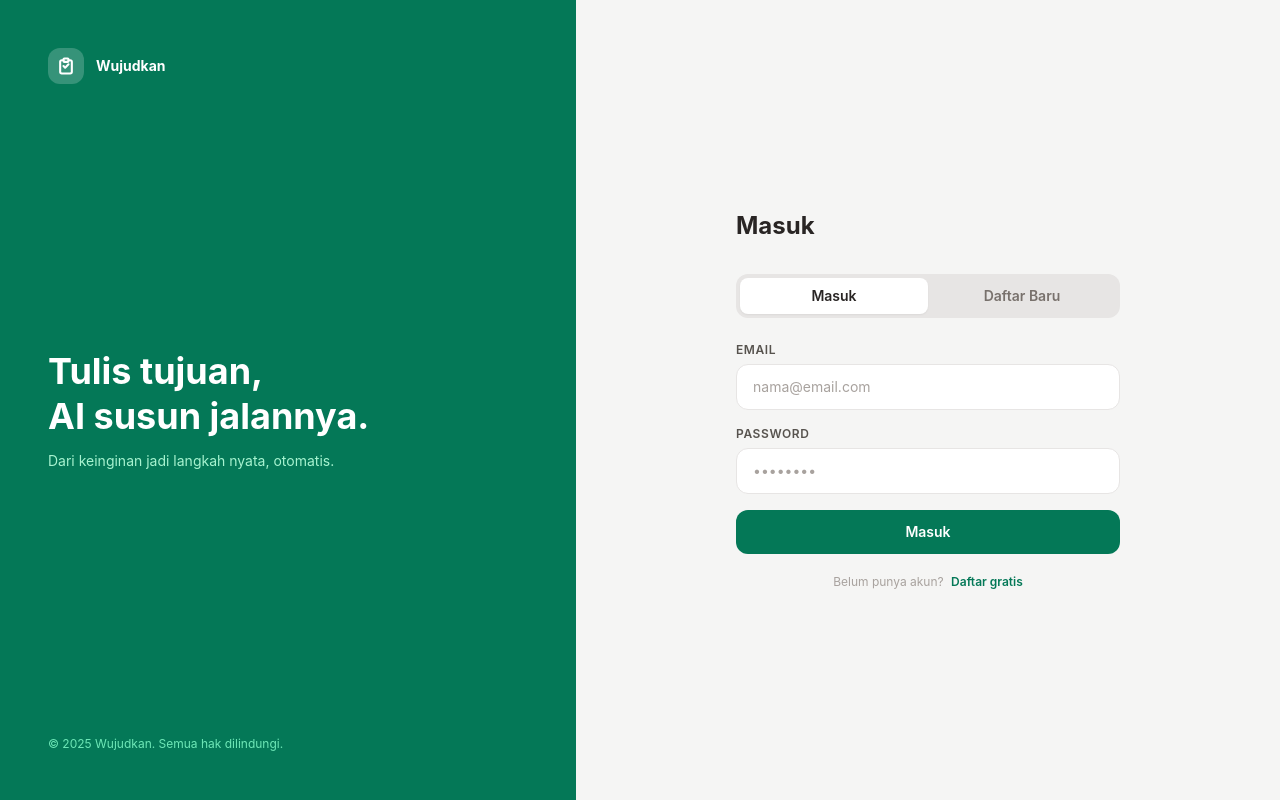
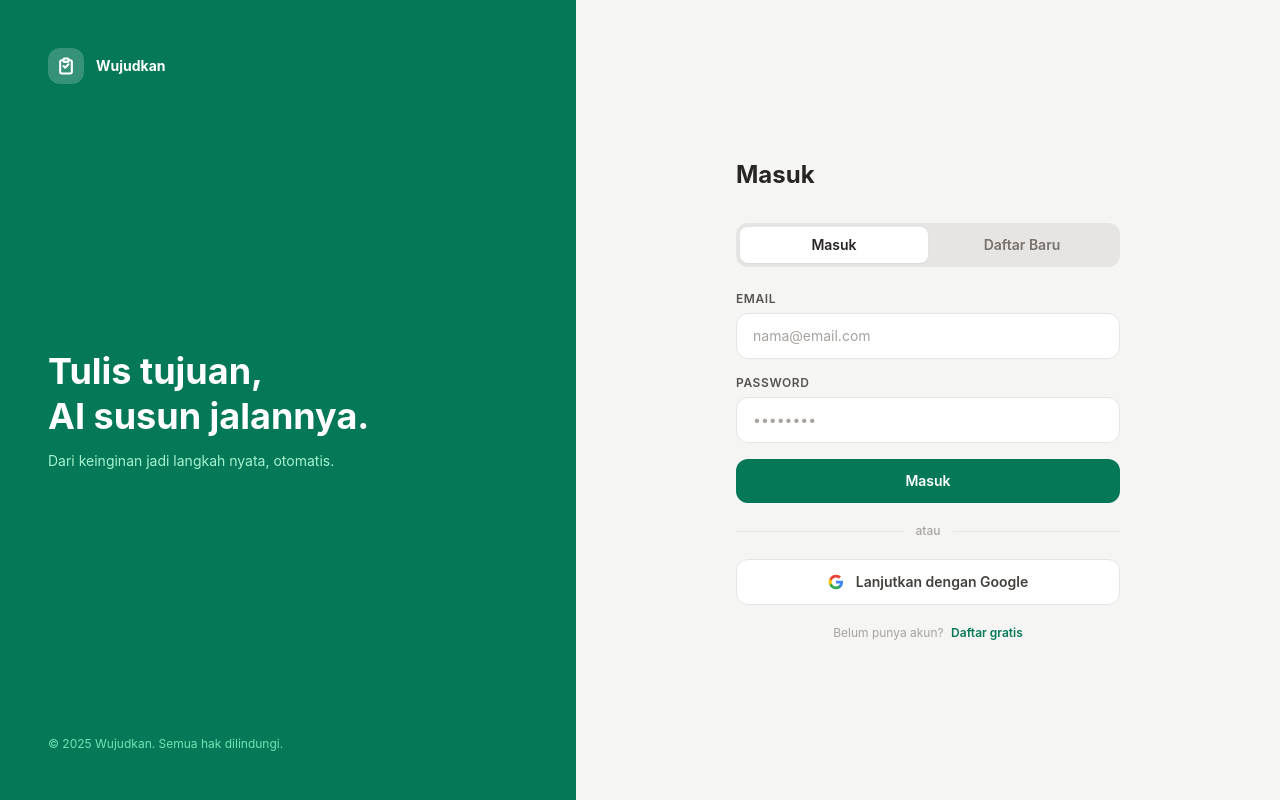
Before and after one commit to Kisanagi/Nuxt-Todo, a Nuxt app: page /login in a window 1280 px wide. Built offline with nearby package versions, Linux system fonts and the light colour scheme; no server answers.

Commit message:
Google Auth Login

```diff
--- a/app/composables/useAuth.js
+++ b/app/composables/useAuth.js
@@ -62,6 +62,14 @@
     }
   }
 
+  const loginWithGoogle = async () => {
+    const { error } = await supabase.auth.signInWithOAuth({
+      provider: 'google',
+      options: { redirectTo: `${window.location.origin}/` }
+    })
+    if (error) throw error
+  }
+
   const logout = async () => {
     isLoading.value = true
     errorMsg.value = ''
@@ -85,6 +93,6 @@
 
   return {
     user, isLoading, errorMsg, userEmailPrefix,
-    sessionExpired, login, signup, logout, checkAuthAndRedirect
+    sessionExpired, login, signup, loginWithGoogle, logout, checkAuthAndRedirect
   }
 }
--- a/app/pages/login.vue
+++ b/app/pages/login.vue
@@ -116,6 +116,28 @@
           </button>
         </form>
 
+        <!-- Divider -->
+        <div class="flex items-center gap-3 my-5">
+          <div class="flex-1 h-px bg-stone-200"></div>
+          <span class="text-xs text-stone-400 font-medium">atau</span>
+          <div class="flex-1 h-px bg-stone-200"></div>
+        </div>
+
+        <!-- Google Login -->
+        <button
+          @click="handleGoogleLogin"
+          :disabled="isLoading"
+          class="w-full flex items-center justify-center gap-3 py-3 bg-white border border-stone-200 hover:border-stone-300 hover:bg-stone-50 active:scale-[0.98] text-stone-700 font-semibold rounded-xl transition duration-150 text-sm disabled:opacity-50"
+        >
+          <svg xmlns="http://www.w3.org/2000/svg" class="w-4 h-4" viewBox="0 0 24 24">
+            <path fill="#4285F4" d="M22.56 12.25c0-.78-.07-1.53-.2-2.25H12v4.26h5.92c-.26 1.37-1.04 2.53-2.21 3.31v2.77h3.57c2.08-1.92 3.28-4.74 3.28-8.09z"/>
+            <path fill="#34A853" d="M12 23c2.97 0 5.46-.98 7.28-2.66l-3.57-2.77c-.98.66-2.23 1.06-3.71 1.06-2.86 0-5.29-1.93-6.16-4.53H2.18v2.84C3.99 20.53 7.7 23 12 23z"/>
+            <path fill="#FBBC05" d="M5.84 14.09c-.22-.66-.35-1.36-.35-2.09s.13-1.43.35-2.09V7.07H2.18C1.43 8.55 1 10.22 1 12s.43 3.45 1.18 4.93l3.66-2.84z"/>
+            <path fill="#EA4335" d="M12 5.38c1.62 0 3.06.56 4.21 1.64l3.15-3.15C17.45 2.09 14.97 1 12 1 7.7 1 3.99 3.47 2.18 7.07l3.66 2.84c.87-2.6 3.3-4.53 6.16-4.53z"/>
+          </svg>
+          Lanjutkan dengan Google
+        </button>
+
         <!-- Switch mode -->
         <p class="text-center text-xs text-stone-400 mt-5">
           {{ isSignUp ? 'Sudah punya akun?' : 'Belum punya akun?' }}
@@ -132,7 +154,7 @@
 <script setup>
 import { ref, onMounted } from 'vue'
 
-const { user, login, signup, errorMsg, isLoading } = useAuth()
+const { user, login, signup, loginWithGoogle, errorMsg, isLoading } = useAuth()
 
 const email = ref('')
 const password = ref('')
@@ -144,6 +166,16 @@
 onMounted(() => {
   if (user.value) navigateTo('/')
 })
+
+const handleGoogleLogin = async () => {
+  try {
+    await loginWithGoogle()
+    // Supabase akan redirect otomatis ke Google, tidak perlu navigateTo
+  } catch {
+    alertClass.value = 'bg-red-50 text-red-600 border-red-200'
+    alertMsg.value = 'Gagal login dengan Google. Coba lagi.'
+  }
+}
 
 const handleAuth = async () => {
   alertMsg.value = ''
```
Also changed, not shown: 1 other file (tests, documents, lock files or other folders).
